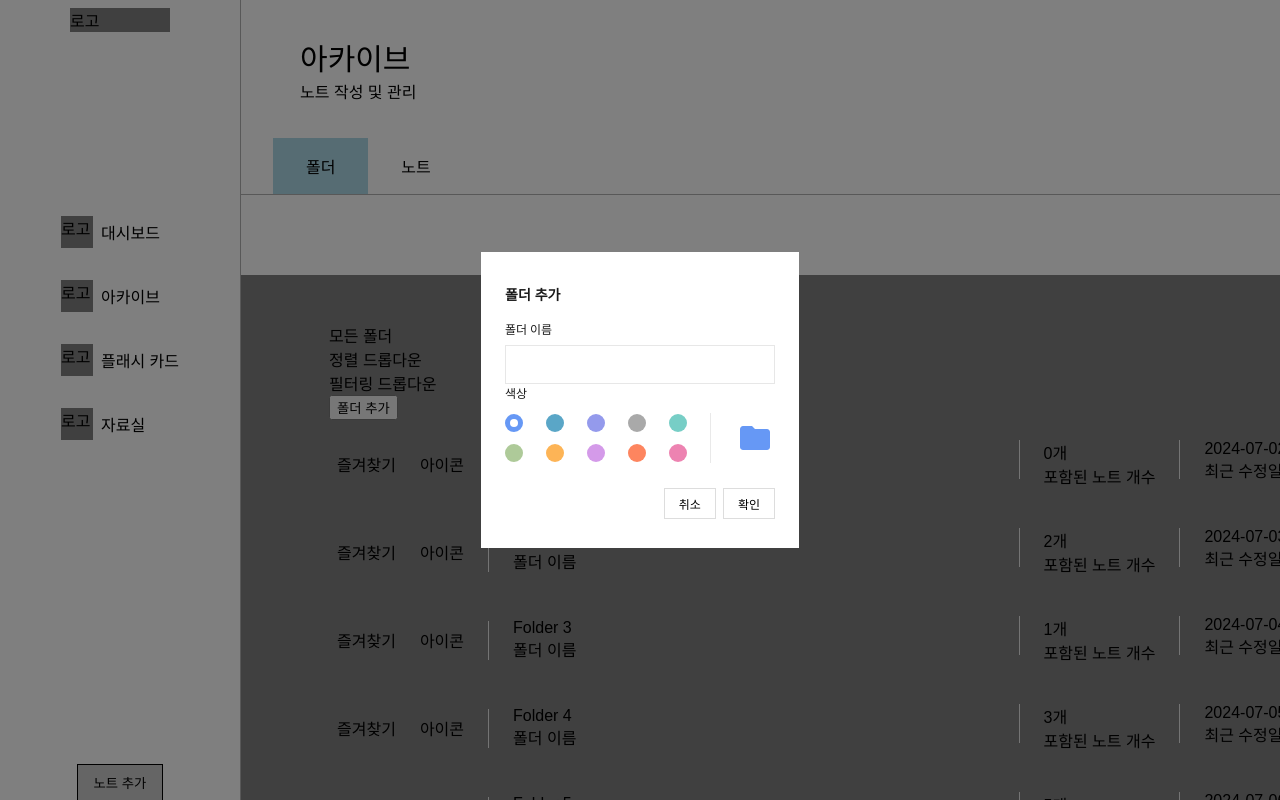
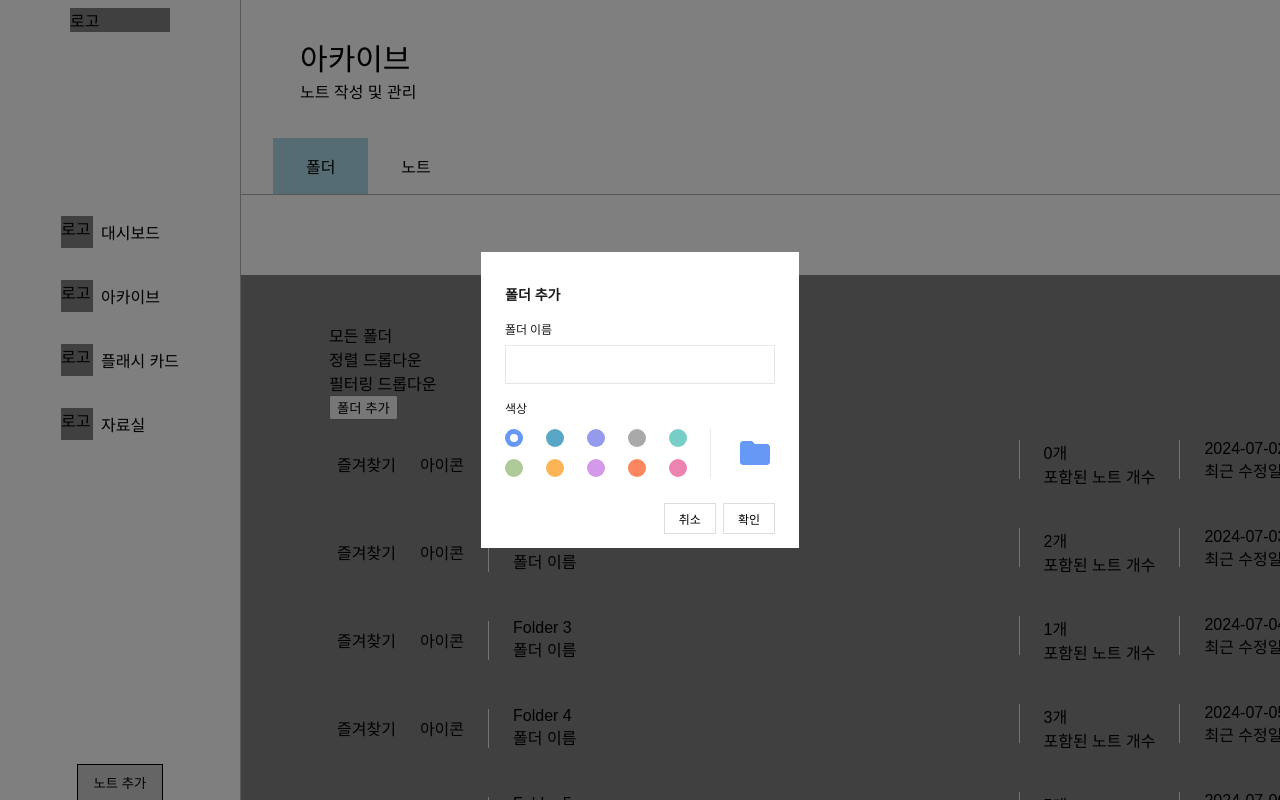
Before and after one commit to UMC-CARDIFY/Client-V1, a React (Vite) app: page /archive in a window 1280 px wide. Both pictures are taken after a click on the button "폴더 추가". Shown: the top 800 px of the page. Built offline with nearby package versions, Linux system fonts and the light colour scheme.

Commit message:
chore: 기타 ui 수정

```diff
--- a/src/pages/Archive/components/FolderModal.jsx
+++ b/src/pages/Archive/components/FolderModal.jsx
@@ -26,6 +26,8 @@ const ModalContent = styled.div`
 `;
 
 const FormField = styled.div`
+  display:flex;
+  flex-direction:column;
 `;
 
 const Input = styled.input`
@@ -35,6 +37,7 @@ const Input = styled.input`
   padding: 0 15px;
   box-sizing: border-box;
   margin-top: 7px;
+  margin-bottom: 15px;
 `;
 
 const Button = styled.button`
@@ -66,7 +69,6 @@ const Label = styled.label`
 const ButtonContainer = styled.div`
   display: flex;
   justify-content: flex-end;
-  align-items: flex-end;
   gap: 7px;
 `;
 
```
